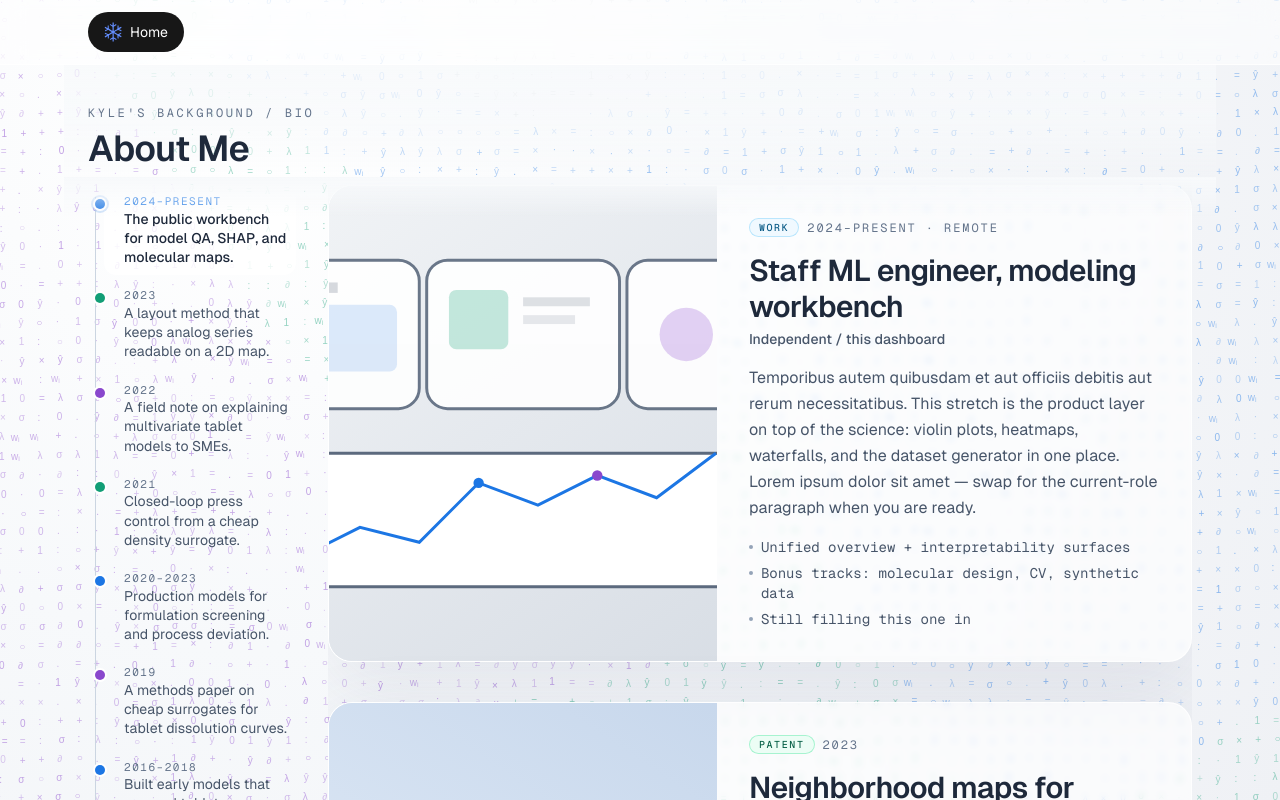
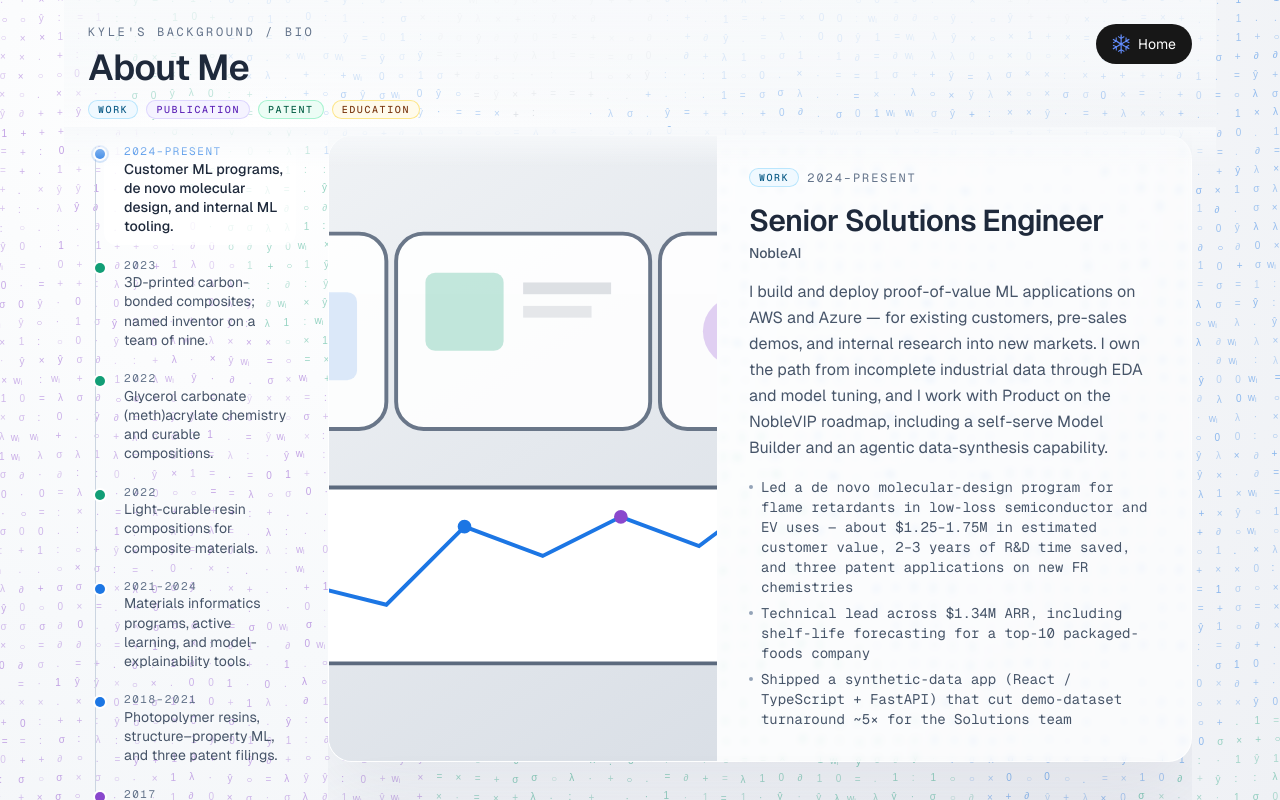
Before and after one commit to kylecsnow/js-ml-dashboard, a Next.js app in the folder frontend/: page /about-me in a window 1280 px wide. Built offline with nearby package versions, Linux system fonts and the light colour scheme.

Commit message:
first-pass at real details; need to re-word, add links, extras, etc

```diff
--- a/frontend/app/about-me/components/AboutMeShell.tsx
+++ b/frontend/app/about-me/components/AboutMeShell.tsx
@@ -7,18 +7,28 @@ import AsciiFlowBackground from '../../components/AsciiFlowBackground';
 
 export default function AboutMeShell({
   title,
+  legend,
   subnav,
   children,
 }: {
   title: string;
+  legend?: ReactNode;
   subnav?: ReactNode;
   children: ReactNode;
 }) {
   return (
     <div className="relative flex h-dvh flex-col overflow-hidden overscroll-none bg-[radial-gradient(circle_at_20%_15%,#ffffff_0%,#f7f9fb_43%,#eff1f5_100%)] font-[family-name:var(--font-geist-sans)] text-slate-800">
       <AsciiFlowBackground />
-      <header className="sticky top-0 z-30 shrink-0 border-b border-white/70 bg-white/60 backdrop-blur-md">
-        <div className="mx-auto flex max-w-6xl items-center px-4 py-3 sm:px-6">
+      <div className="relative z-10 flex min-h-0 flex-1 flex-col">
+        <div className="relative z-20 mx-auto w-full max-w-6xl shrink-0 bg-gradient-to-b from-[#f7f9fb]/80 via-[#f7f9fb]/70 to-transparent px-4 pb-2 pt-5 sm:px-6 sm:pt-6">
+          <div className="flex items-start justify-between gap-4">
+            <div>
+              <p className="font-[family-name:var(--font-geist-mono)] text-xs uppercase tracking-[0.22em] text-slate-500">
+                Kyle&apos;s background / bio
+              </p>
+              <h1 className="mt-2 text-3xl font-semibold tracking-tight text-slate-800 sm:text-4xl">{title}</h1>
+              {legend}
+            </div>
             <Link
               href="/"
               className="inline-flex h-10 shrink-0 items-center justify-center gap-2 rounded-full bg-foreground px-4 text-sm text-background transition-colors hover:bg-[#383838]"
@@ -28,13 +38,6 @@ export default function AboutMeShell({
             </Link>
           </div>
           {subnav}
-      </header>
-      <div className="relative z-10 flex min-h-0 flex-1 flex-col">
-        <div className="relative z-20 mx-auto w-full max-w-6xl shrink-0 bg-gradient-to-b from-[#f7f9fb]/80 via-[#f7f9fb]/70 to-transparent px-4 pb-2 pt-8 sm:px-6 sm:pt-10">
-          <p className="font-[family-name:var(--font-geist-mono)] text-xs uppercase tracking-[0.22em] text-slate-500">
-            Kyle&apos;s background / bio
-          </p>
-          <h1 className="mt-2 text-3xl font-semibold tracking-tight text-slate-800 sm:text-4xl">{title}</h1>
           <div
             aria-hidden="true"
             className="pointer-events-none absolute inset-x-0 top-full h-10 bg-gradient-to-b from-[#f7f9fb] to-transparent"
--- a/frontend/app/about-me/data.ts
+++ b/frontend/app/about-me/data.ts
@@ -5,41 +5,192 @@ import type { TimelineEntry } from './types';
  *
  * To add an item: append an object (unique `id`), drop an image in
  * `frontend/public/about-me/`, and point `image.src` at it.
+ * The page sorts by `startYear` (newest first).
  */
 export const TIMELINE: TimelineEntry[] = [
   {
-    id: 'helix-research',
+    id: 'nobleai',
+    kind: 'work',
+    year: '2024–present',
+    startYear: 2024,
+    title: 'Senior Solutions Engineer',
+    org: 'NobleAI',
+    summary: 'Customer ML programs, de novo molecular design, and internal ML tooling.',
+    body: 'I build and deploy proof-of-value ML applications on AWS and Azure — for existing customers, pre-sales demos, and internal research into new markets. I own the path from incomplete industrial data through EDA and model tuning, and I work with Product on the NobleVIP roadmap, including a self-serve Model Builder and an agentic data-synthesis capability.',
+    highlights: [
+      'Led a de novo molecular-design program for flame retardants in low-loss semiconductor and EV uses — about $1.25–1.75M in estimated customer value, 2–3 years of R&D time saved, and three patent applications on new FR chemistries',
+      'Technical lead across $1.34M ARR, including shelf-life forecasting for a top-10 packaged-foods company',
+      'Shipped a synthetic-data app (React / TypeScript + FastAPI) that cut demo-dataset turnaround ~5× for the Solutions team',
+    ],
+    image: {
+      src: '/about-me/dashboard.svg',
+      alt: 'Abstract dashboard cards and a scatter plot',
+    },
+  },
+  {
+    id: 'citrine',
+    kind: 'work',
+    year: '2021–2024',
+    startYear: 2021,
+    title: 'Senior Data Scientist',
+    org: 'Citrine Informatics',
+    summary: 'Materials informatics programs, active learning, and model-explainability tools.',
+    body: 'I was the technical owner on materials-informatics contracts — from experimental design through executive readouts that won renewals and expansions. I also stood up internal research (active-learning benchmarks, structurally constrained generative design) and a lightweight Dash app for model performance and explainability, and advised lab scientists and R&D leaders on adopting ML.',
+    highlights: [
+      'Drove technical success across ~$2M ARR of customer contracts',
+      'Sole Citrine technical contributor on three photoresist Pareto-frontier breakthroughs via active learning, including a 20% drop in lithography roughness versus the customer’s prior best',
+      'Led the data-science team’s interactive visualization suite for model QA and explainability',
+    ],
+    image: {
+      src: '/about-me/waterfall.svg',
+      alt: 'Abstract SHAP-style waterfall bars',
+    },
+  },
+  {
+    id: 'patent-carbon-bonded-composite',
+    kind: 'patent',
+    year: '2023',
+    startYear: 2023,
+    title: 'A method of making a three-dimensional printed carbon-bonded composite article',
+    org: 'USPTO · US 2023/0399520 A1',
+    summary: '3D-printed carbon-bonded composites; named inventor on a team of nine.',
+    body: 'Published December 2023. This Arkema application covers a method for making a 3D-printed carbon-bonded composite article — part of the photopolymer and composite printing work I did in Sartomer technical service. I am a co-inventor on a team of nine.',
+    highlights: [
+      'Named inventor (team of nine)',
+      'Published Dec 2023',
+      'Filed from Arkema / Sartomer 3D-printing R&D',
+    ],
+    image: {
+      src: '/about-me/patent-tablet.svg',
+      alt: 'Geometric process traces and a schematic panel',
+    },
+  },
+  {
+    id: 'patent-glycerol-carbonate',
+    kind: 'patent',
+    year: '2022',
+    startYear: 2022,
+    title: 'Method of making glycerol carbonate (meth)acrylate and curable compositions based thereon',
+    org: 'USPTO · US 2022/0298131 A1',
+    summary: 'Glycerol carbonate (meth)acrylate chemistry and curable compositions.',
+    body: 'Published September 2022. Co-invented with S. Nunez. The application describes a route to glycerol carbonate (meth)acrylate and curable compositions built on that monomer — chemistry aimed at 3D-printable and other light-curable resin systems from the Sartomer work.',
+    highlights: [
+      'Co-inventor with S. Nunez',
+      'Published Sep 2022',
+      'Curable compositions for photopolymer systems',
+    ],
+    image: {
+      src: '/about-me/molecule.svg',
+      alt: 'Abstract molecule graph',
+    },
+  },
+  {
+    id: 'patent-light-curable-composites',
+    kind: 'patent',
+    year: '2022',
+    startYear: 2022,
+    title: 'Light-curable compositions useful for forming composite materials',
+    org: 'USPTO · US 2022/0213245 A1',
+    summary: 'Light-curable resin compositions for composite materials.',
+    body: 'Published July 2022. Co-invented with W. Wolf. The application covers light-curable compositions for forming composite materials — the formulation side of the carbon-fiber and photopolymer printing work at Arkema.',
+    highlights: [
+      'Co-inventor with W. Wolf',
+      'Published Jul 2022',
+      'Light-curable composites for 3D printing',
+    ],
+    image: {
+      src: '/about-me/lab.svg',
+      alt: 'Abstract laboratory bench with flasks',
+    },
+  },
+  {
+    id: 'arkema-sartomer',
+    kind: 'work',
+    year: '2018–2021',
+    startYear: 2018,
+    title: '3D Printing Technical Service Engineer',
+    org: 'Arkema Inc. (Sartomer)',
+    location: 'Exton, PA',
+    summary: 'Photopolymer resins, structure–property ML, and three patent filings.',
+    body: 'I sat between formulation chemistry and customers: designing high-performance 3D-printable photopolymers meant to compete with engineering plastics, and building a structure–property ML system that predicted mechanical, thermal, and rheological behavior from composition and process settings. I was technical lead on polymer materials for a carbon-fiber composite printing method aimed at aerospace, automotive, and energy parts, and I helped stand up data-management standards for the group’s formulation and property databases.',
+    highlights: [
+      'ML system for resin performance from chemistry and processing conditions',
+      'Technical lead on carbon-fiber composite 3D-printing materials',
+      'Contributing inventor on three U.S. patent applications from this work',
+    ],
+    image: {
+      src: '/about-me/lab.svg',
+      alt: 'Abstract laboratory bench with flasks and a monitor',
+    },
+  },
+  {
+    id: 'ammonia-syngas-paper',
+    kind: 'publication',
+    year: '2017',
+    startYear: 2017,
+    title: 'Thermochemical synthesis of ammonia and syngas from natural gas at atmospheric pressure',
+    org: 'Industrial & Engineering Chemistry Research',
+    summary: 'Atmospheric-pressure thermochemical route to ammonia and syngas.',
+    body: 'M.G. Heidlage, E.A. Kezar, K.C. Snow, P.H. Pfromm. Ind. Eng. Chem. Res. 2017, 56, 47, 14014–14024. Work from the University of Minnesota on making ammonia and syngas from natural gas without the usual high-pressure loop.',
+    highlights: [
+      'Ind. Eng. Chem. Res. 2017, 56, 47, 14014–14024',
+      'Co-author with Heidlage, Kezar, and Pfromm',
+      'University of Minnesota',
+    ],
+    image: {
+      src: '/about-me/journal.svg',
+      alt: 'Stacked journal pages',
+    },
+  },
+  {
+    id: 'arkema-ehs',
     kind: 'work',
     year: '2016–2018',
     startYear: 2016,
-    title: 'Research assistant, formulation informatics',
-    org: 'Helix University',
-    location: 'Cambridge, MA',
-    summary: 'Built early models that mapped tablet process settings to dissolution.',
-    body: 'Lorem ipsum dolor sit amet, consectetur adipiscing elit. Sed the lab ran wet-granulation campaigns while I cleaned process traces and trained compact regressors on compaction force, humidity, and blend time. Vestibulum ante ipsum primis in faucibus orci luctus et ultrices posuere cubilia curae.',
+    title: 'Environmental, Health, & Safety Engineer',
+    org: 'Arkema Inc. (Hydrogen Peroxides)',
+    location: 'Blooming Prairie, MN',
+    summary: 'Plant environmental compliance, wastewater, and capital projects.',
+    body: 'First industry role after graduate school: I owned environmental compliance for the hydrogen peroxide plant — wastewater-treatment performance, troubleshooting, and state and federal permits — and project-managed capital work including tank-farm secondary containment, storm-water piping, and waste-minimization projects.',
     highlights: [
-      'Automated a 12-parameter batch log into a reusable modeling table',
-      'First internal model beat a linear baseline on disintegration time',
-      'Mentored two undergrads on design-of-experiments writeups',
+      'Environmental compliance and permit performance for plant operations',
+      'Wastewater treatment monitoring and troubleshooting',
+      'Capital projects: containment, storm water, and waste minimization',
     ],
     image: {
       src: '/about-me/campus.svg',
-      alt: 'Stylized campus buildings and a quad',
+      alt: 'Stylized industrial buildings',
     },
   },
   {
-    id: 'dissolution-paper',
+    id: 'ms-umn',
+    kind: 'education',
+    year: '2016',
+    startYear: 2016,
+    title: 'M.S., Chemical Engineering',
+    org: 'University of Minnesota',
+    location: 'Minneapolis, MN',
+    summary: 'Graduate chemical engineering, completed May 2016.',
+    body: 'Master’s in chemical engineering at the University of Minnesota–Twin Cities. The ammonia and syngas publication sits next to this stretch of the timeline.',
+    highlights: ['Completed May 2016', 'Minneapolis, MN'],
+    image: {
+      src: '/about-me/campus.svg',
+      alt: 'Stylized campus buildings',
+    },
+  },
+  {
+    id: 'hbn-paper',
     kind: 'publication',
-    year: '2019',
-    startYear: 2019,
-    title: 'Surrogate models for immediate-release dissolution',
-    org: 'Journal of Applied Chemoinformatics',
-    summary: 'A methods paper on cheap surrogates for tablet dissolution curves.',
-    body: 'Pellentesque habitant morbi tristique senectus et netus et malesuada fames ac turpis egestas. We reported a two-stage workflow: a Gaussian process on the dissolution curve, then a random forest on the GP’s summary statistics. Integer ut orci vel magna dictum tincidunt. Placeholder abstract — swap this paragraph for the real one.',
+    year: '2014',
+    startYear: 2014,
+    title: 'Optimization of Ni–Cr flux growth for hexagonal boron nitride single crystals',
+    org: 'Journal of Crystal Growth',
+    summary: 'Flux-growth optimization for hexagonal boron nitride crystals.',
+    body: 'T.B. Hoffman, B. Clubine, Y. Zhang, K. Snow, J.H. Edgar. Journal of Crystal Growth 2014, 393, 114–118. Crystal-growth work on hexagonal boron nitride from a Ni–Cr flux, from the Kansas State years.',
     highlights: [
-      'n = 86 lots, 4 process sites',
-      'Open supplementary notebooks (link later)',
-      'Cited internally as the “curve-then-forest” recipe',
+      'J. Crystal Growth 2014, 393, 114–118',
+      'Co-author with Hoffman, Clubine, Zhang, and Edgar',
+      'Kansas State University',
     ],
     image: {
       src: '/about-me/journal.svg',
@@ -47,100 +198,37 @@ export const TIMELINE: TimelineEntry[] = [
     },
   },
   {
-    id: 'northwind-labs',
-    kind: 'work',
-    year: '2020–2023',
-    startYear: 2020,
-    title: 'ML scientist, materials & process',
-    org: 'Northwind Labs',
-    location: 'Boston, MA',
-    summary: 'Production models for formulation screening and process deviation.',
-    body: 'Aliquam erat volutpat. At Northwind I moved the university prototypes onto a shared feature store and stood up the first dashboard the process team actually used during campaigns. Donec sit amet sapien ut urna tristique aliquet. Lorem ipsum dolor sit amet, consectetur adipiscing elit — replace with the real team narrative.',
-    highlights: [
-      'Shipped three monitored models into the plant historian',
-      'Cut candidate-screen turnaround from days to hours',
-      'Paired weekly with formulation SMEs on feature definitions',
-    ],
+    id: 'bs-ksu',
+    kind: 'education',
+    year: '2014',
+    startYear: 2014,
+    title: 'B.S., Chemical Engineering',
+    org: 'Kansas State University',
+    location: 'Manhattan, KS',
+    summary: 'Summa cum laude, May 2014.',
+    body: 'Bachelor’s in chemical engineering at Kansas State University, summa cum laude. The hBN crystal-growth paper and the colloidal nanocrystal paper sit on either side of this degree.',
+    highlights: ['Summa cum laude', 'Completed May 2014', 'Manhattan, KS'],
     image: {
-      src: '/about-me/lab.svg',
-      alt: 'Abstract laboratory bench with flasks and a monitor',
+      src: '/about-me/campus.svg',
+      alt: 'Stylized campus buildings and a quad',
     },
   },
   {
-    id: 'compaction-patent',
-    kind: 'patent',
-    year: '2021',
-    startYear: 2021,
-    title: 'Adaptive tablet compaction using in-line density estimates',
-    org: 'USPTO · US 11,000,001 B2',
-    summary: 'Closed-loop press control from a cheap density surrogate.',
-    body: 'Nam libero tempore, cum soluta nobis est eligendi optio. The filing covers a control loop that nudges turret speed and fill depth from a running density estimate, rather than waiting for end-of-batch assay. Placeholder claims summary — drop in the real abstract and a figure later.',
+    id: 'nanocrystals-paper',
+    kind: 'publication',
+    year: '2013',
+    startYear: 2013,
+    title: 'A simple and generic approach for synthesizing colloidal metal and metal oxide nanocrystals',
+    org: 'Nanoscale',
+    summary: 'A general route to colloidal metal and metal-oxide nanocrystals.',
+    body: 'J.E. Cloud, T.S. Yoder, N.K. Harvey, K. Snow, Y. Yang. Nanoscale 2013, 5, 7368–7378. A short, general synthesis method for colloidal metal and metal-oxide nanocrystals.',
     highlights: [
-      'Co-inventor with process engineering',
-      'Filed 2021 · granted (placeholder)',
-      'Figure 2 is the control schematic (swap image)',
+      'Nanoscale 2013, 5, 7368–7378',
+      'Co-author with Cloud, Yoder, Harvey, and Yang',
     ],
     image: {
-      src: '/about-me/patent-tablet.svg',
-      alt: 'Geometric tablet press and density traces',
-    },
-  },
-  {
-    id: 'shap-formulation',
-    kind: 'publication',
-    year: '2022',
-    startYear: 2022,
-    title: 'Reading SHAP waterfalls with formulation scientists',
-    org: 'Molecular Informatics Letters',
-    summary: 'A field note on explaining multivariate tablet models to SMEs.',
-    body: 'Ut enim ad minima veniam, quis nostrum exercitationem ullam corporis. The paper is less about a new estimator and more about a review ritual: waterfall plots beside the batch record, annotated live. Quis autem vel eum iure reprehenderit — filler until the real abstract lands.',
-    highlights: [
-      'Qualitative study with 9 scientists',
-      'Template figure set reused in this dashboard',
-      'Preprint link TBD',
-    ],
-    image: {
-      src: '/about-me/waterfall.svg',
-      alt: 'Abstract SHAP waterfall bars',
-    },
-  },
-  {
-    id: 'molecular-map-patent',
-    kind: 'patent',
-    year: '2023',
-    startYear: 2023,
-    title: 'Neighborhood maps for small-molecule design sets',
-    org: 'USPTO · US 11,000,002 B2',
-    summary: 'A layout method that keeps analog series readable on a 2D map.',
-    body: 'At vero eos et accusamus et iusto odio dignissimos ducimus. The invention is a two-stage embedding: chemical similarity for local neighborhoods, then a weakly supervised pull that keeps analog series from smearing across the canvas. Placeholder — replace with the filed claims language you are comfortable publishing.',
-    highlights: [
-      'Covers the “molecular space map” interaction',
-      'Works with fingerprint or learned embeddings',
-      'Figure-heavy — good candidate for a real diagram later',
-    ],
-    image: {
-      src: '/about-me/molecule.svg',
-      alt: 'Abstract molecule graph on a dotted map',
-    },
-  },
-  {
-    id: 'staff-ml',
-    kind: 'work',
-    year: '2024–present',
-    startYear: 2024,
-    title: 'Staff ML engineer, modeling workbench',
-    org: 'Independent / this dashboard',
-    location: 'Remote',
-    summary: 'The public workbench for model QA, SHAP, and molecular maps.',
-    body: 'Temporibus autem quibusdam et aut officiis debitis aut rerum necessitatibus. This stretch is the product layer on top of the science: violin plots, heatmaps, waterfalls, and the dataset generator in one place. Lorem ipsum dolor sit amet — swap for the current-role paragraph when you are ready.',
-    highlights: [
-      'Unified overview + interpretability surfaces',
-      'Bonus tracks: molecular design, CV, synthetic data',
-      'Still filling this one in',
-    ],
-    image: {
-      src: '/about-me/dashboard.svg',
-      alt: 'Abstract dashboard cards and a scatter plot',
+      src: '/about-me/journal.svg',
+      alt: 'Stacked journal pages',
     },
   },
 ];
--- a/frontend/app/about-me/page.tsx
+++ b/frontend/app/about-me/page.tsx
@@ -83,6 +83,14 @@ export default function AboutMePage() {
   return (
     <AboutMeShell
       title="About Me"
+      legend={
+        <p className="mt-3 flex flex-wrap items-center gap-2">
+          <KindBadge kind="work" />
+          <KindBadge kind="publication" />
+          <KindBadge kind="patent" />
+          <KindBadge kind="education" />
+        </p>
+      }
       subnav={
         <nav aria-label="Timeline years" className="border-t border-white/60 px-4 py-2 md:hidden">
           <ol className="flex gap-2 overflow-x-auto">
@@ -179,12 +187,6 @@ export default function AboutMePage() {
               </article>
             ))}
           </div>
-
-          <p className="mt-8 hidden items-center gap-3 text-xs text-slate-500 md:flex">
-            <KindBadge kind="work" />
-            <KindBadge kind="publication" />
-            <KindBadge kind="patent" />
-          </p>
         </div>
       </div>
     </AboutMeShell>
--- a/frontend/app/about-me/types.ts
+++ b/frontend/app/about-me/types.ts
@@ -1,4 +1,4 @@
-export const TIMELINE_KINDS = ['work', 'publication', 'patent'] as const;
+export const TIMELINE_KINDS = ['work', 'publication', 'patent', 'education'] as const;
 
 export type TimelineKind = (typeof TIMELINE_KINDS)[number];
 
@@ -63,4 +63,12 @@ export const KIND_META: Record<
     glow: 'shadow-[0_0_0_4px_rgba(18,158,118,0.2)]',
     bar: 'bg-[#129e76]',
   },
+  education: {
+    label: 'Education',
+    chip: 'bg-amber-50 text-amber-900 ring-1 ring-inset ring-amber-200',
+    dot: 'bg-[#c4841d]',
+    activeText: 'text-[#b45309]',
+    glow: 'shadow-[0_0_0_4px_rgba(196,132,29,0.2)]',
+    bar: 'bg-[#c4841d]',
+  },
 };
```
Lines whose indentation alone changed are shown as unchanged.
